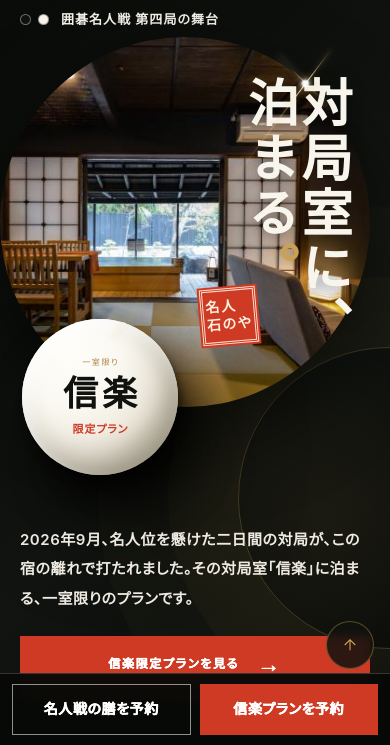
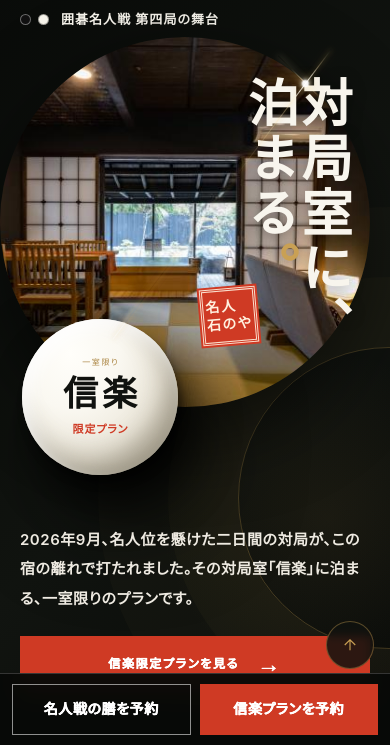
Before and after one commit to yuxuan-cao-0427/igo, a plain HTML site: page index.html in a window 390 px wide. Shown: the part 99-844 px from the top of the page. Drawn offline with Linux system fonts and the light colour scheme.

Commit message:
Center background photo in hero circle

```diff
--- a/index.html
+++ b/index.html
@@ -318,7 +318,7 @@
       box-shadow: 0 28px 80px rgba(0, 0, 0, .55);
       background-image: url('images/room.jpg');
       background-size: cover;
-      background-position: 56% center;
+      background-position: 75% center;
       background-attachment: fixed;
     }
 
@@ -1854,7 +1854,7 @@
         min-height: 0;
         aspect-ratio: 1;
         border-radius: 50%;
-        background-position: 59% center;
+        background-position: center center;
       }
 
       .hero__date {
```
